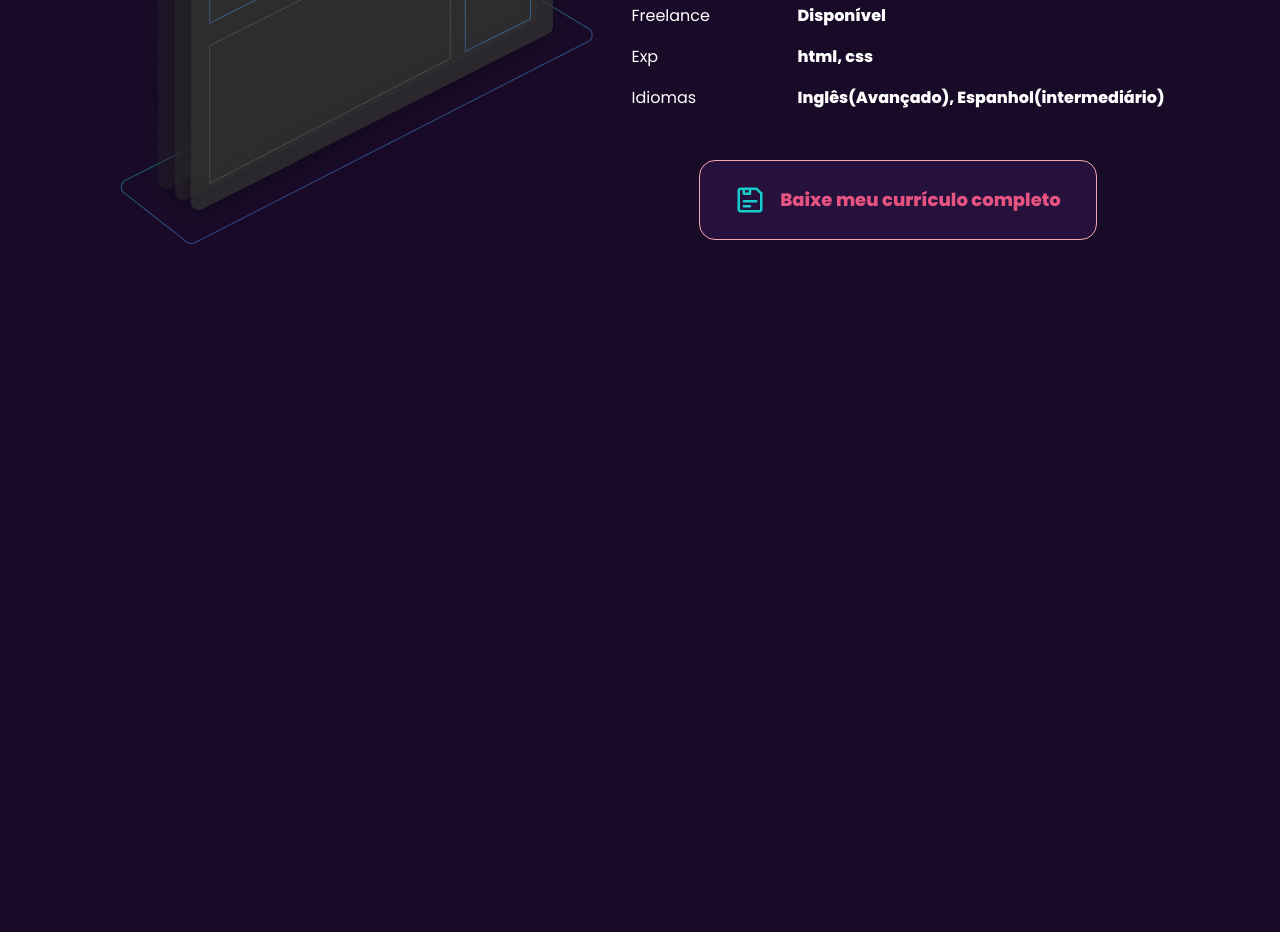
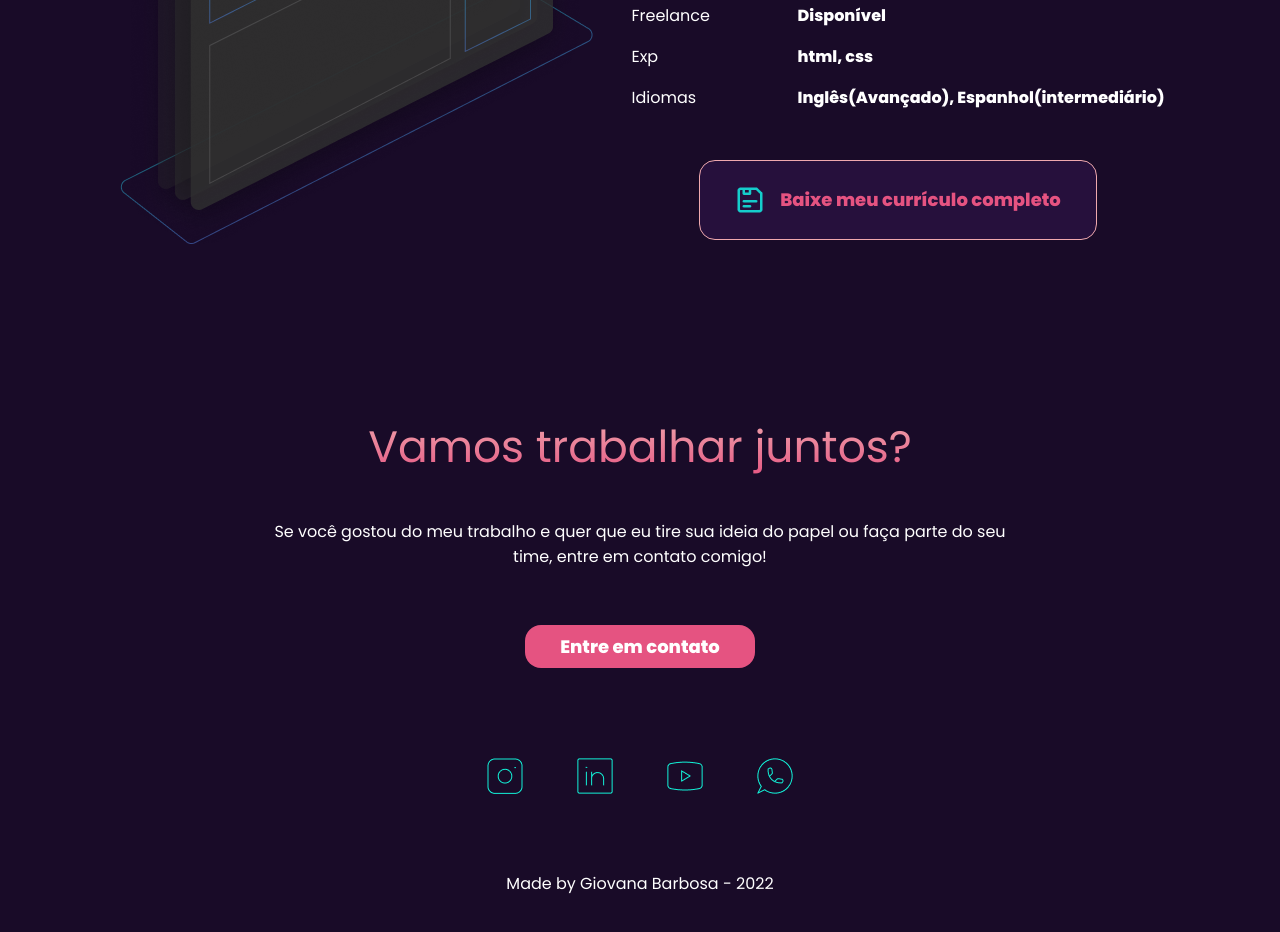
Before and after one commit to giovansb/projeto-1-isadorastan, a plain HTML site: page index.html in a window 1280 px wide. Shown: the part 3615-4547 px from the top of the page. Before the commit the page ends 3929 px from the top, so only its background shows below. Drawn offline with nearby package versions, Linux system fonts and the light colour scheme.

Commit message:
contact hctml css and resposive

```diff
--- a/index.html
+++ b/index.html
@@ -1,5 +1,6 @@
 <!DOCTYPE html>
 <html lang="pt-BR">
+
 <head>
     <meta charset="UTF-8">
     <meta http-equiv="X-UA-Compatible" content="IE=edge">
@@ -10,6 +11,7 @@
 
     <script src="https://unpkg.com/feather-icons"></script>
 </head>
+
 <body>
     <header>
         <div class="container">
@@ -46,10 +48,12 @@
     <section class="about-me">
         <div class="container">
             <h1 class="title-pastel-pink">Sobre mim</h1>
-            <p>Nascida em São Paulo e criada em Tocantins, estou iniciando minha carreira de desenvolvedora Frontend.            Tenho conhecimento intermediário de css e html.
+            <p>Nascida em São Paulo e criada em Tocantins, estou iniciando minha carreira de desenvolvedora Frontend.
+                Tenho conhecimento intermediário de css e html.
                 Estou aprendendo a lidar com js e programo me aprofundar com o frmework Vue Js.
                 <br><br>
-            Tenho inglês avançado, sou criativa e adoro estudar novas tecnologias.</p>
+                Tenho inglês avançado, sou criativa e adoro estudar novas tecnologias.
+            </p>
         </div>
         <div class="img-container">
             <div class="line pinky"></div>
@@ -160,8 +164,24 @@
             </div>
         </div>
     </section>
+    <section class="contact">
+        <h1>Vamos trabalhar juntos?</h1>
+        <p>Se você gostou do meu trabalho e quer que eu tire sua ideia do papel ou faça parte do seu time, entre em
+            contato comigo! </p>
+        <button>Entre em contato</button>
+
+        <div class="social-media">
+            <a><img src="Vector.png" alt="instagram logo"></a>
+            <a><img src="linkedin.png" alt="linkedin logo"></a>
+            <a><img src="youtube.png" alt="youtube logo"></a>
+            <a><img src="whatsapp.png" alt="whatsapp "></a>
+        </div>
+    </section>
+
+    <footer><p>Made by Giovana Barbosa - 2022</p></footer>
     <script>
         feather.replace()
     </script>
 </body>
+
 </html>
--- a/style.css
+++ b/style.css
@@ -55,6 +55,7 @@ button {
     background-color: var(--pinky);
     color: white;
     font-weight: 800;
+    cursor: pointer;
 }
 
 .secondary-button {
@@ -399,6 +400,43 @@ header .container .tab .logo .giovana-barbosa {
     margin-bottom: 50px;
 }
 
+.contact {
+    max-width: 800px;
+    margin: 150px auto 70px;
+    text-align: center;
+
+    padding: 0 20px;
+}
+
+.contact h1 {
+    margin: 0 auto 40px;
+    width: fit-content;
+
+    background: -webkit-linear-gradient(#EFA9AE, #E55381);
+    -webkit-background-clip: text;
+    -webkit-text-fill-color: transparent;
+
+}
+
+.contact p {
+    line-break: auto;
+}
+.contact button {
+    margin: 40px auto;
+}
+
+.contact .social-media {
+    max-width: 360px;
+    margin: 50px auto 0;
+    display: flex;
+    justify-content: space-around;
+}
+
+footer {
+    text-align: center;
+    margin-bottom: 40px;
+}
+
 /*Responsividade*/
 
 /*small-desktop*/
@@ -469,6 +507,15 @@ header .container .tab .logo .giovana-barbosa {
         width: 100vw;
         max-width: 520px;
     }
+
+    /*.contact {
+        max-width: 50vw;
+        margin-left: 0;
+        margin-right: ;
+    }*/
+
+
+
 
 }
 
```
Also changed, not shown: Vector.png (added), linkedin.png (added), whatsapp.png (added), youtube.png (added). Lines whose indentation alone changed are shown as unchanged.
